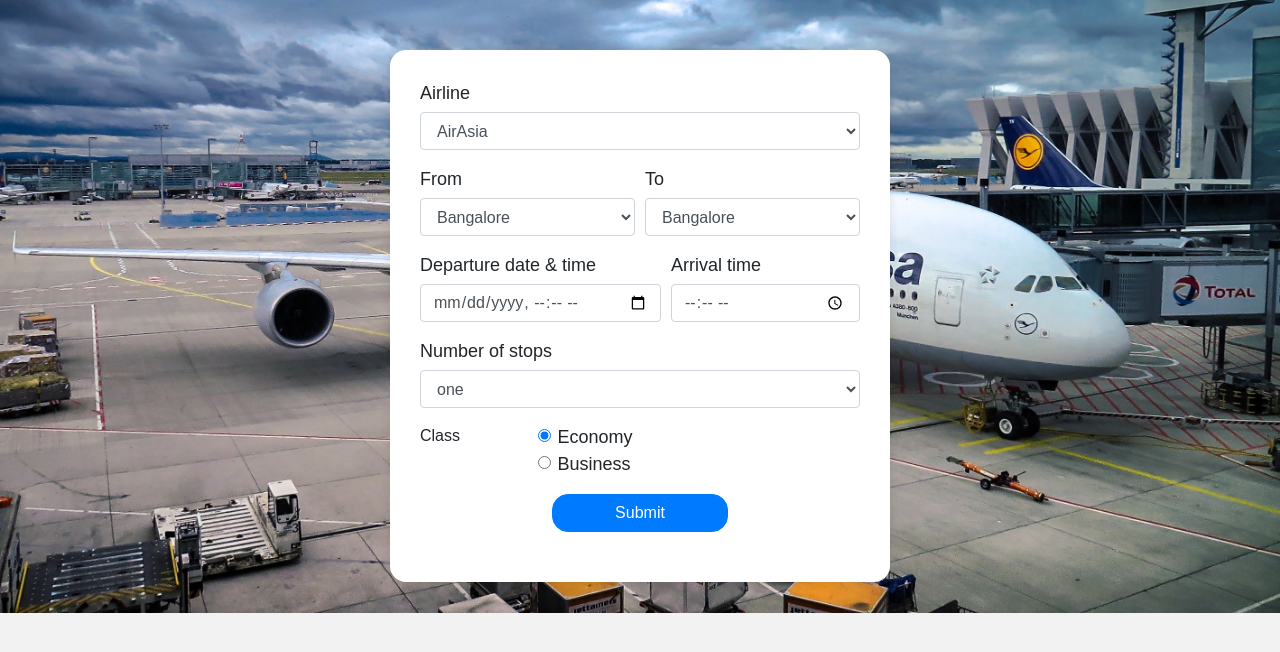
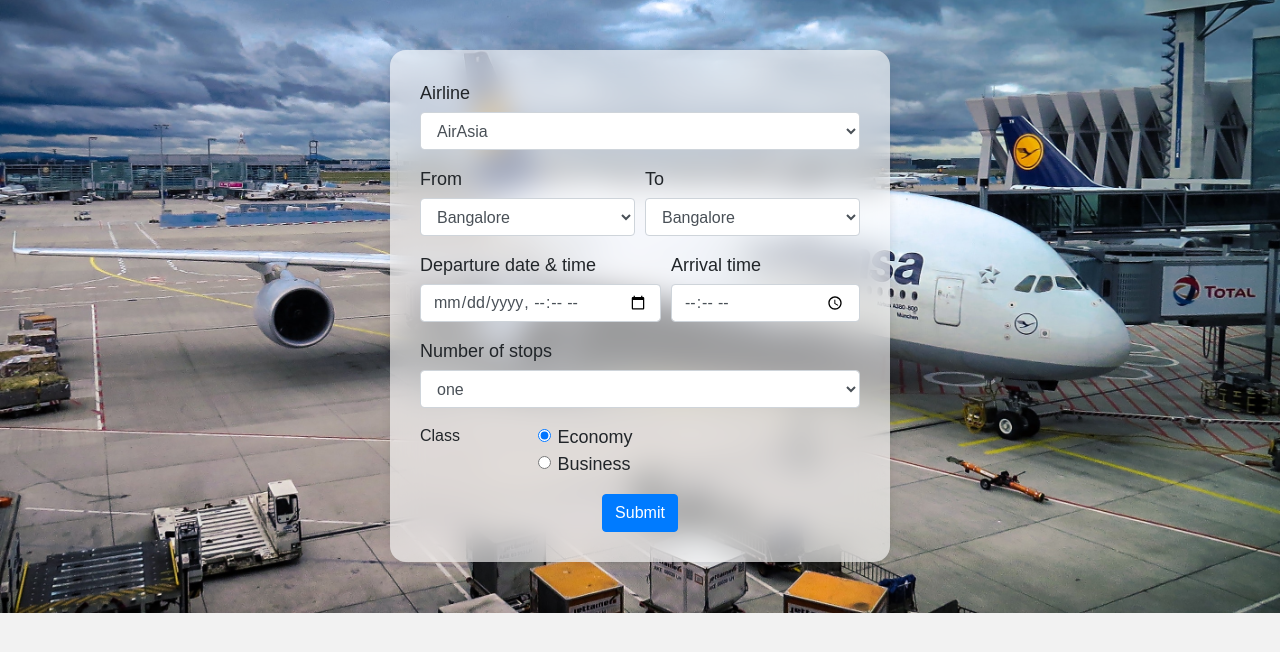
Before and after one commit to raghuls2002/Flight-Price-Prediction, a Flask app: page / in a window 1280 px wide. Shown: the part 72-724 px from the top of the page. Run offline with Flask 3, Linux system fonts and the light colour scheme.

Commit message:
Update style.css

```diff
--- a/src/static/style.css
+++ b/src/static/style.css
@@ -1,9 +1,3 @@
-# -*- coding: utf-8 -*-
-"""
-Created on Fri Apr  7 20:27:07 2023
-
-@author: user
-"""
 
 * {
     box-sizing: border-box;
@@ -19,9 +13,9 @@ body {
     background-color: #f2f2f2;
     font-family: Arial, sans-serif;
 }
-
 .container {
-    background-color: #fff;
+    background: rgba(255,255, 255, 0.6);
+    backdrop-filter: blur(15px);
     border-radius: 16px;
     box-shadow: 0 0 10px rgba(0, 0, 0, 0.1);
     margin: 50px auto;
@@ -30,13 +24,14 @@ body {
 }
 
 h4 {
-    font: bold, 25px;
     text-align: center;
     margin: 0;
 }
 
 .input-group {
-    margin-bottom: 20px;
+        display: flex;
+        justify-content: center;
+        width: 100%;
 }
 
 label {
@@ -44,24 +39,21 @@ label {
     font-size: 18px;
     margin-bottom: 5px;
 }
-.container button
+
+.submit-btn
 {
     width: 40%;
-    margin-left: 30%;
-    margin-right: 30%;
     border-radius: 16px;
     font: bold, 16px;
 }
 
 button:hover {
-    /* Effect on hover */
     transform: scale(1.02);
     background-color: #45a049;
     box-shadow: 0 0 10px rgba(0, 0, 0, 0.3);
   }
 
   button:active {
-    /* Effect on click */
     transform: scale(0.95);
     background-color: #3e8e41;
   }
```
